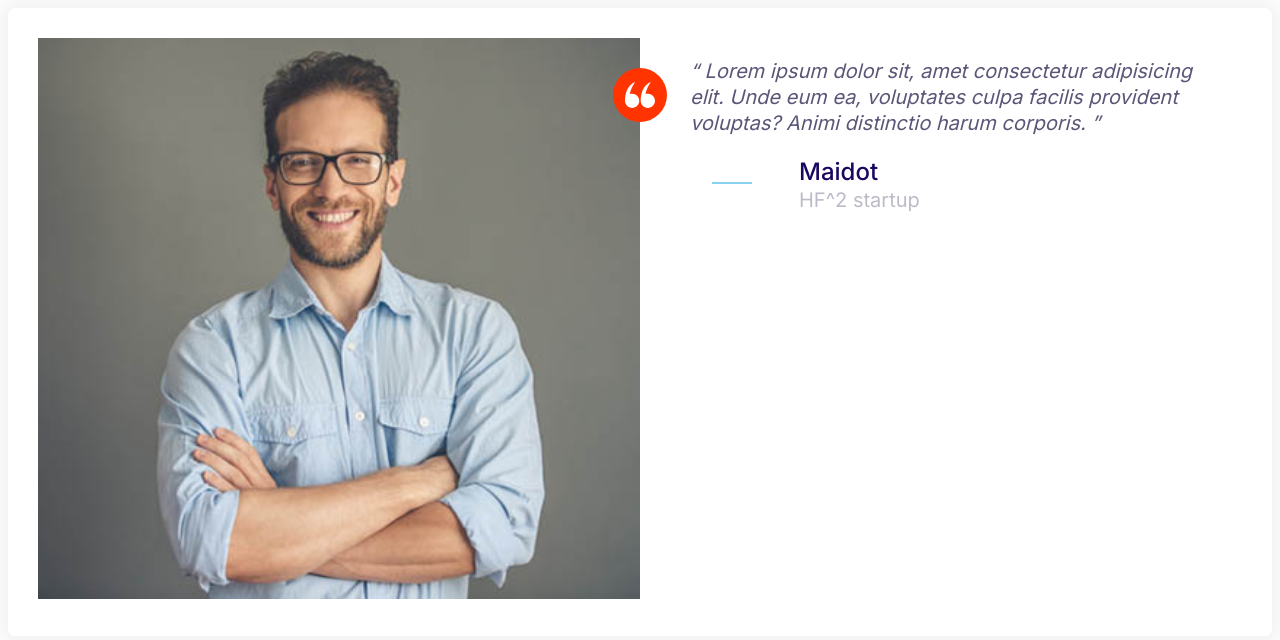
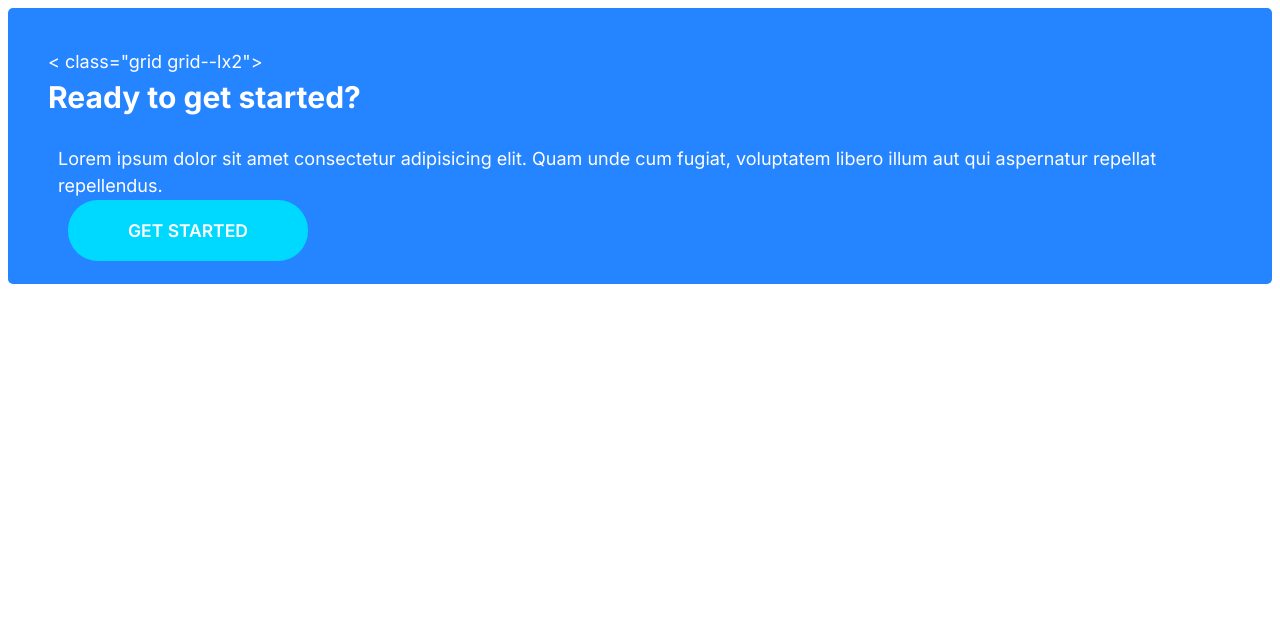
Before and after one commit to fre-eyesus/moshify, a plain HTML site: page index.html in a window 1280 px wide. Drawn offline with Linux system fonts and the light colour scheme.

Commit message:
made callout component

```diff
--- a/css/style.css
+++ b/css/style.css
@@ -162,6 +162,10 @@ a{
     text-transform: uppercase;
     text-align:center;
     white-space:nowra;
+}
+.btn-stretched{
+    padding-left:6rem;
+    padding-right:6rem;
 }
 .btn-primary{
     background:var(--color-secondary);
@@ -385,14 +389,16 @@ a{
 .grid {
     display: grid;
   }
-
-  @media screen and (min-width: 768px) {
+.grid--lx2{
+    grid-template-columns: repeat(2, lfr);
+}
+@media screen and (min-width:768px) {
     .grid--1x2 {
       grid-template-columns: repeat(2, 1fr);
     }
   }
 
-  @media screen and (min-width: 1024px) {
+@media screen and (min-width: 1024px) {
     .grid--1x3 {
       grid-template-columns: repeat(3, 1fr);
     }
@@ -417,3 +423,36 @@ a{
         font-size:2.4rem;
     }
 }
+/* Callout */
+.callout{
+    padding:4rem;
+    border-radius: 5px;
+}
+.callout--primary{
+    background:var(--color-primary);
+    color:#fff;
+}
+.callout__heading{
+    color:#fff;
+    margin-top:0;
+    font-size: 3rem;
+}
+.callout .btn{
+    justify-self: center;
+    align-self:center;
+}
+.callout__content{
+    text-align: center;
+}
+@media screen and (min-width:768px){
+    .callout .grid--1x2{
+        grid-template-columns: 1fr ,auto;
+    }
+    .callout__content{
+        text-align: left;
+    }
+    .callout .btn{
+        justify-self: start;
+        margin:0 2rem;
+    }
+}
--- a/index.html
+++ b/index.html
@@ -13,39 +13,15 @@
     <link href="https://fonts.googleapis.com/css2?family=Inter:wght@700;600;400&display=swap" rel="stylesheet">
     <link href="https://fonts.googleapis.com/css2?family=Inter:wght@100..900&display=swap" rel="stylesheet">
 </head>
-<body class="padding: 5rem">
-    <div class="card testimonial">
-        <div class="grid grid--1x2">
-            <div class="testimonial__image">
-                <img  src="images/testimonial.jpg" alt="a happy, smiling  customer">
-                <span class="icon-container icon--container--accent">
-                    <svg class="icon icon--white icon--small">
-                       <use xlink:href="/images/sprite.svg#quotes"></use>
-                    </svg>
-                  </span>
-            </div>
-            <blockquote class="quote">
-                <p class="quote__text">
-                    Lorem ipsum dolor sit, amet consectetur adipisicing elit. Unde eum ea, voluptates culpa facilis provident voluptas? Animi distinctio harum corporis.
-                </p>
-             <footer>
-                    <div class="media">
-                        <div class="media__image">
-                            <span class="icon-container back__ground">
-                                <svg class="icon icon--primary quote__line">
-                                   <use xlink:href="/images/sprite.svg#line"></use>
-                                </svg>
-                            </span>
-                        </div>
-                        <div class="media__body">
-                            <h3 class="media__title quote__author">Maidot </h3>
-                            <p class="media__text quote__org">HF^2 startup</p>
-                        </div>
-                    </div>
-                </footer>
-            </blockquote>
+<body>
+    <div class="callout callout--primary">
+        < class="grid grid--lx2">
+            <div class="callout__content">
+                <h2 class="callout__heading">Ready to get started? </h2>
+                <p>Lorem ipsum dolor sit amet consectetur adipisicing elit. Quam unde cum fugiat, voluptatem libero illum aut qui aspernatur repellat repellendus.</p>
+           </div>
 
+                <a href="#" class="btn btn-secondary btn-stretched">GET STARTED</a>
         </div>
-    </div>
 </body>
 </html>
```
Also changed, not shown: components/callout.html (added, +9 -0 lines).
